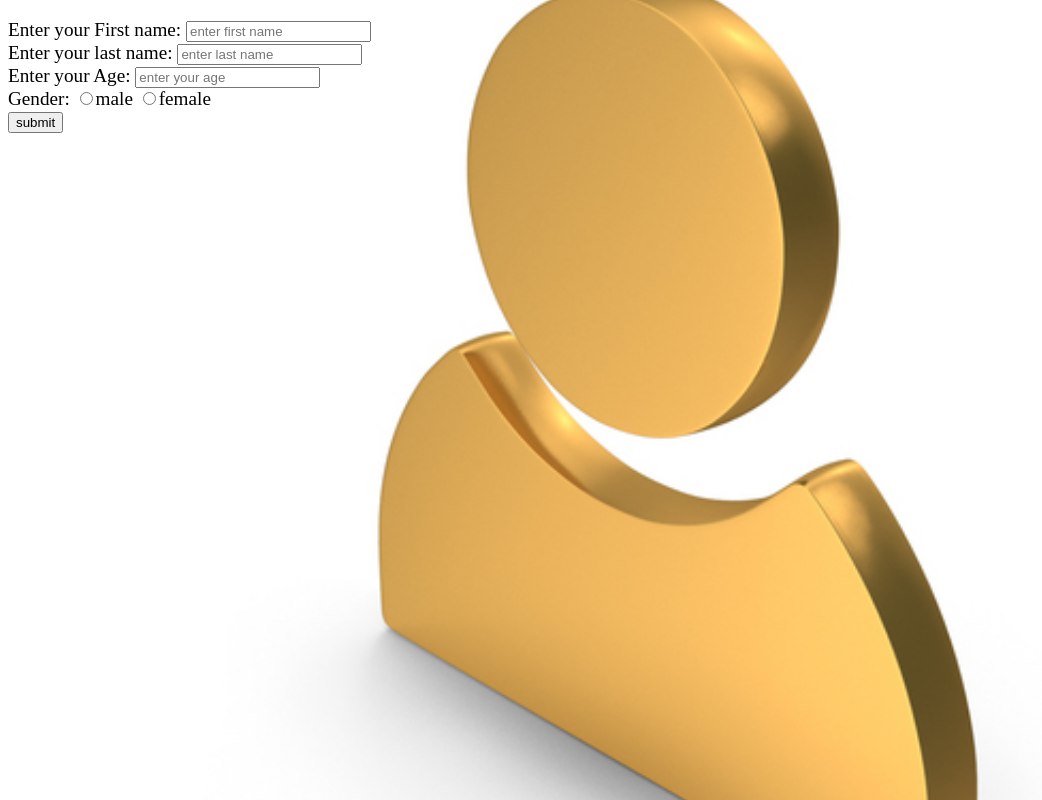
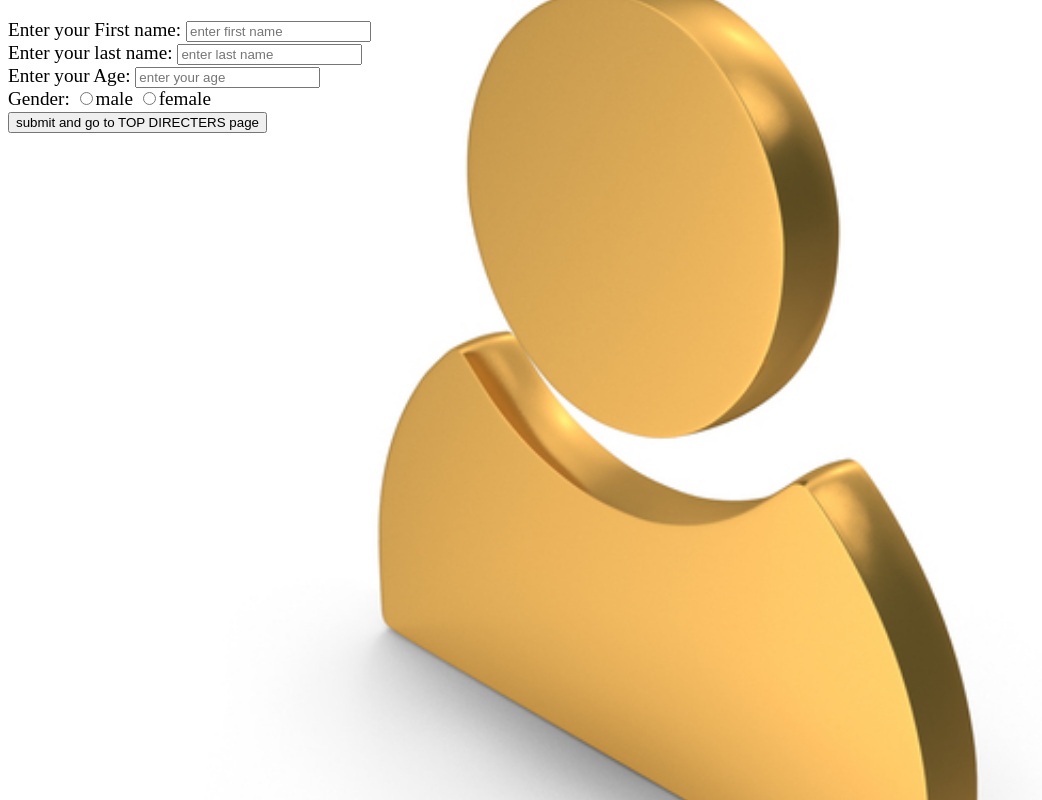
Before and after one commit to sarathchandra0111/simple-form, a plain HTML site: page index.html in a window 1280 px wide. Shown: the whole page, without its empty margins (0-1042 px from the left). Drawn offline with Linux system fonts and the light colour scheme.

Commit message:
Update index.html

```diff
--- a/index.html
+++ b/index.html
@@ -25,7 +25,7 @@ Enter your Age:
 <label for="gender">Gender:</label>
 <input type="radio" id="gender" name="gender" value="male"/>male
 <input type="radio" id="gender" name="gender" value="female"/>female<br/>
-<a href="https://sarathchandra0111.github.io/simplewebpage/" target="_blank"><input type="button" name="submit" value="submit"/></a>
+<a href="https://sarathchandra0111.github.io/simplewebpage/" target="_blank"><input type="button" name="submit" value="submit and go to TOP DIRECTERS page"/></a>
 </p>
 </big>
 </body>
```
